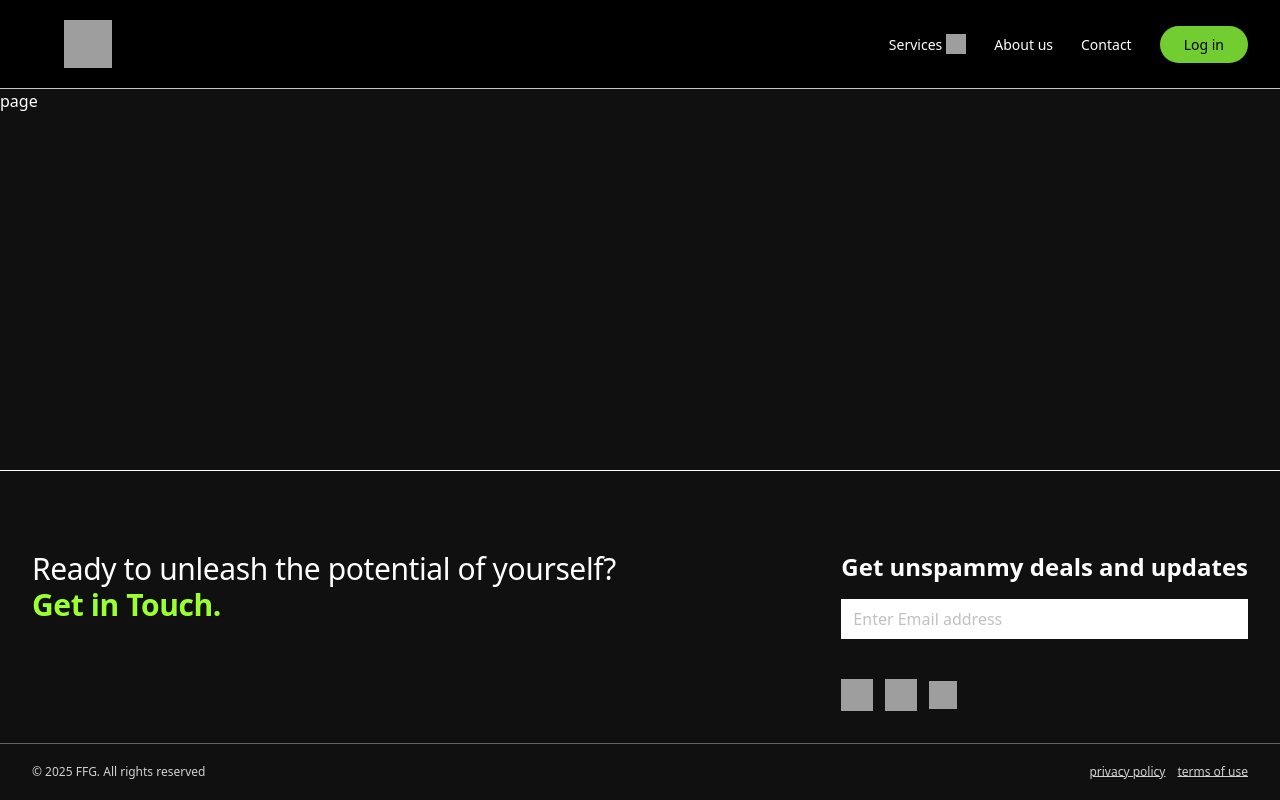
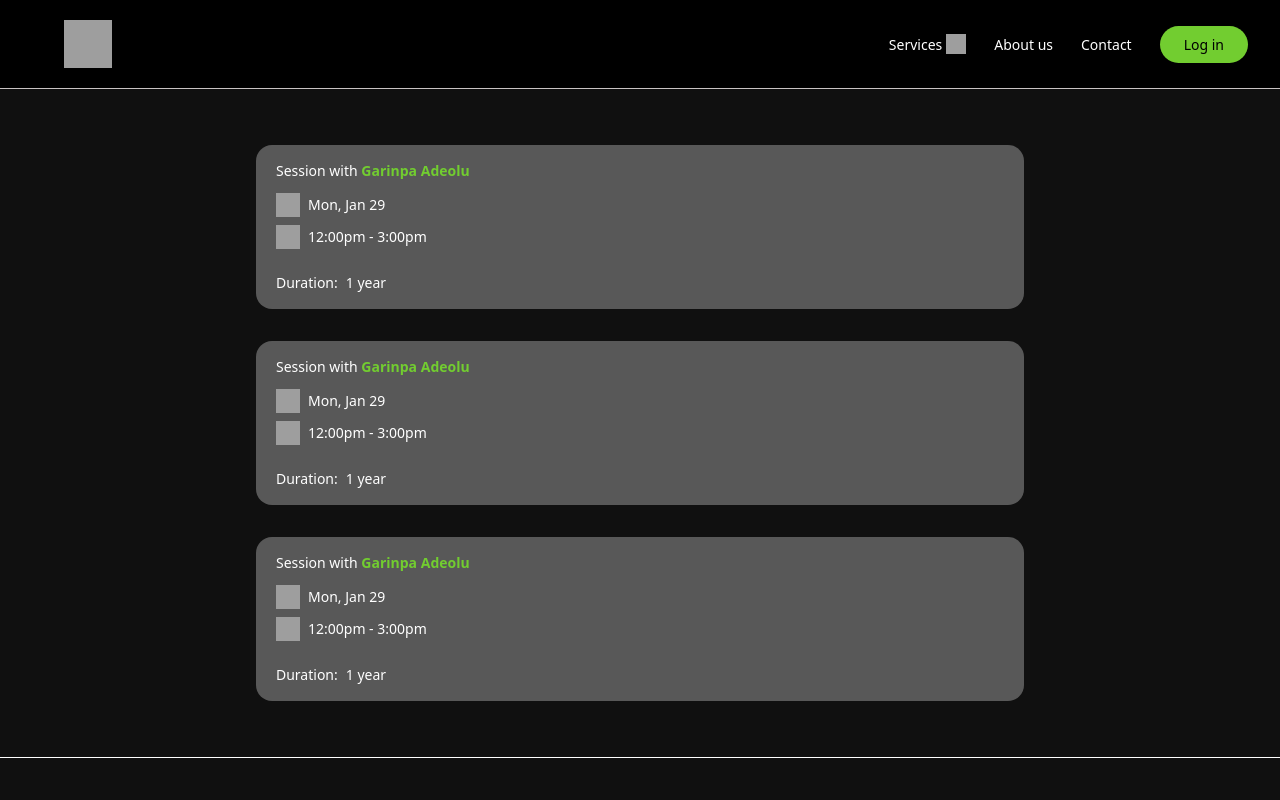
Before and after one commit to somkenemuscle/FFG-Frontend, a Next.js app: page /profile/booking-history in a window 1280 px wide. Shown: the top 800 px of the page. Built offline with nearby package versions, Linux system fonts and the light colour scheme; grey boxes are pictures that could not be loaded.

Commit message:
booking-history/page.tsx updated

```diff
--- a/app/profile/booking-history/page.tsx
+++ b/app/profile/booking-history/page.tsx
@@ -1,7 +1,99 @@
 import React from 'react'
+import Image from 'next/image'
 
-export default function page() {
-  return (
-    <div>page</div>
-  )
+export default function
+    () {
+    return (
+        <div className='my-14 sm:px-14 px-5 '>
+            <div className='flex flex-col md:gap-8 gap-5 max-w-3xl mx-auto'>
+
+
+                <div className='py-4 rounded-2xl md:text-md text-sm bg-white/30 px-5'>
+                    <h5 className=' pb-3'>Session with <span className='text-[#72cd30] font-semibold'>Garinpa Adeolu</span></h5>
+                    <div className='flex flex-col justify-center gap-2'>
+                        <div className='flex flex-row items-center gap-2'>
+                            <div>
+                                <Image width={40} height={40} alt="calendar" className="w-6 h-6" src='https://img.icons8.com/?size=100&id=vwGXRtPWrZSn&format=png&color=ffffff' />
+                            </div>
+                            <div>
+                                <h3>Mon, Jan 29</h3>
+                            </div>
+                        </div>
+
+                        <div className='flex flex-row items-center gap-2'>
+                            <div>
+                                <Image width={40} height={40} alt="calendar" className="w-6 h-6" src='https://img.icons8.com/?size=100&id=i0JZUzTEcNXe&format=png&color=ffffff' />
+                            </div>
+                            <div>
+                                <h3>12:00pm - 3:00pm</h3>
+                            </div>
+                        </div>
+
+                        <div className='flex flex-row items-center gap-2 pt-4'>
+                            Duration: <h3> 1 year</h3>
+                        </div>
+                    </div>
+                </div>
+
+
+                <div className='py-4 rounded-2xl md:text-md text-sm bg-white/30 px-5'>
+                    <h5 className='text-md pb-3'>Session with <span className='text-[#72cd30] font-semibold'>Garinpa Adeolu</span></h5>
+                    <div className='flex flex-col justify-center gap-2'>
+                        <div className='flex flex-row items-center gap-2'>
+                            <div>
+                                <Image width={40} height={40} alt="calendar" className="w-6 h-6" src='https://img.icons8.com/?size=100&id=vwGXRtPWrZSn&format=png&color=ffffff' />
+                            </div>
+                            <div>
+                                <h3>Mon, Jan 29</h3>
+                            </div>
+                        </div>
+
+                        <div className='flex flex-row items-center gap-2'>
+                            <div>
+                                <Image width={40} height={40} alt="calendar" className="w-6 h-6" src='https://img.icons8.com/?size=100&id=i0JZUzTEcNXe&format=png&color=ffffff' />
+                            </div>
+                            <div>
+                                <h3>12:00pm - 3:00pm</h3>
+                            </div>
+                        </div>
+
+                        <div className='flex flex-row items-center gap-2 pt-4'>
+                            Duration: <h3> 1 year</h3>
+                        </div>
+                    </div>
+                </div>
+
+
+                 <div className='py-4 rounded-2xl md:text-md text-sm bg-white/30 px-5'>
+                    <h5 className='text-md pb-3'>Session with <span className='text-[#72cd30] font-semibold'>Garinpa Adeolu</span></h5>
+                    <div className='flex flex-col justify-center gap-2'>
+                        <div className='flex flex-row items-center gap-2'>
+                            <div>
+                                <Image width={40} height={40} alt="calendar" className="w-6 h-6" src='https://img.icons8.com/?size=100&id=vwGXRtPWrZSn&format=png&color=ffffff' />
+                            </div>
+                            <div>
+                                <h3>Mon, Jan 29</h3>
+                            </div>
+                        </div>
+
+                        <div className='flex flex-row items-center gap-2'>
+                            <div>
+                                <Image width={40} height={40} alt="calendar" className="w-6 h-6" src='https://img.icons8.com/?size=100&id=i0JZUzTEcNXe&format=png&color=ffffff' />
+                            </div>
+                            <div>
+                                <h3>12:00pm - 3:00pm</h3>
+                            </div>
+                        </div>
+
+                        <div className='flex flex-row items-center gap-2 pt-4'>
+                            Duration: <h3> 1 year</h3>
+                        </div>
+                    </div>
+                </div>
+
+
+
+            </div>
+        </div>
+    )
 }
--- a/app/profile/gym-package/page.tsx
+++ b/app/profile/gym-package/page.tsx
@@ -17,9 +17,6 @@ function page() {
           <li className='flex flex-row items-center gap-5 md:gap-3 lg:gap-5'><Image width={40} height={40} alt='checkmark' className='p-2 border-[2px] w-8 h-8 rounded-full border-[#465734]' src='https://img.icons8.com/?size=100&id=e0QmzRlv9YWo&format=png&color=465734' />All members events</li>
           <li className='flex flex-row items-center gap-5 md:gap-3 lg:gap-5'><Image width={40} height={40} alt='checkmark' className='p-2 border-[2px] w-8 h-8 rounded-full border-[#465734]' src='https://img.icons8.com/?size=100&id=e0QmzRlv9YWo&format=png&color=465734' />Full gym access</li>
         </ul>
-
-        <h2 className='text-sm sm:text-lg font-bold sm:font-medium bg-black text-white px-5 sm:px-8 rounded-full py-2'>Cancel Membership</h2>
-
       </div>
 
     </div>
```
